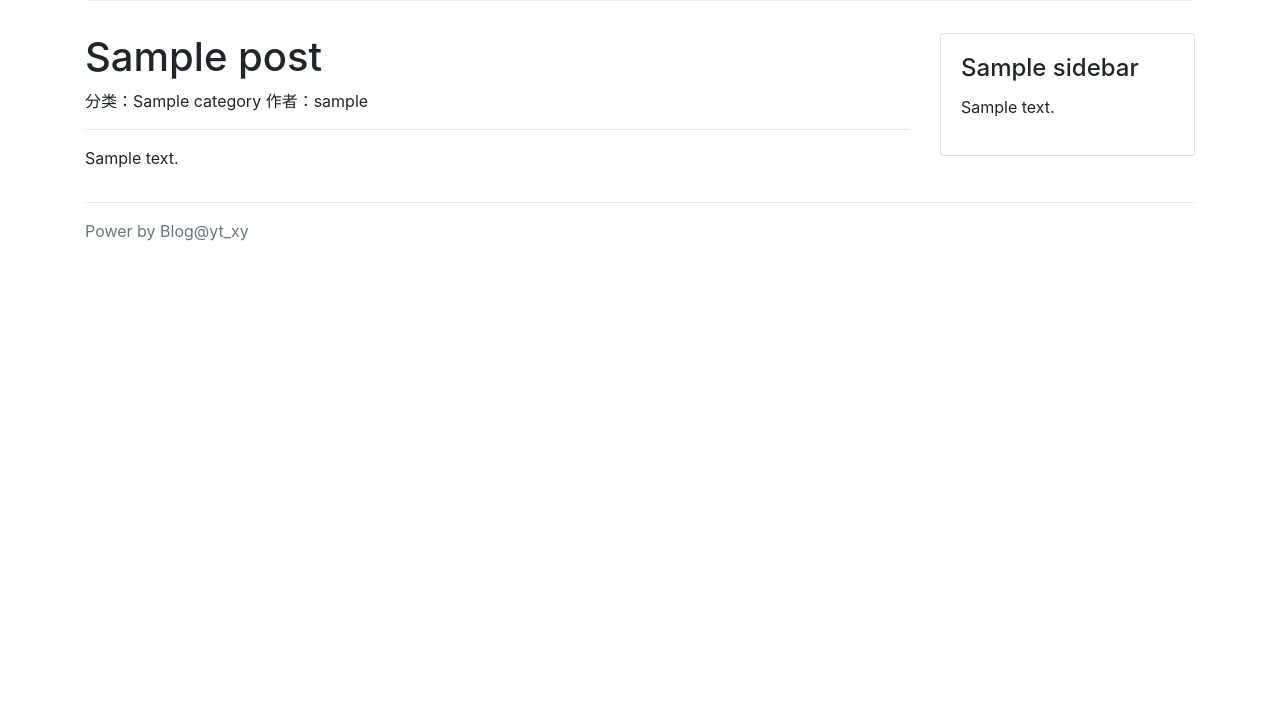
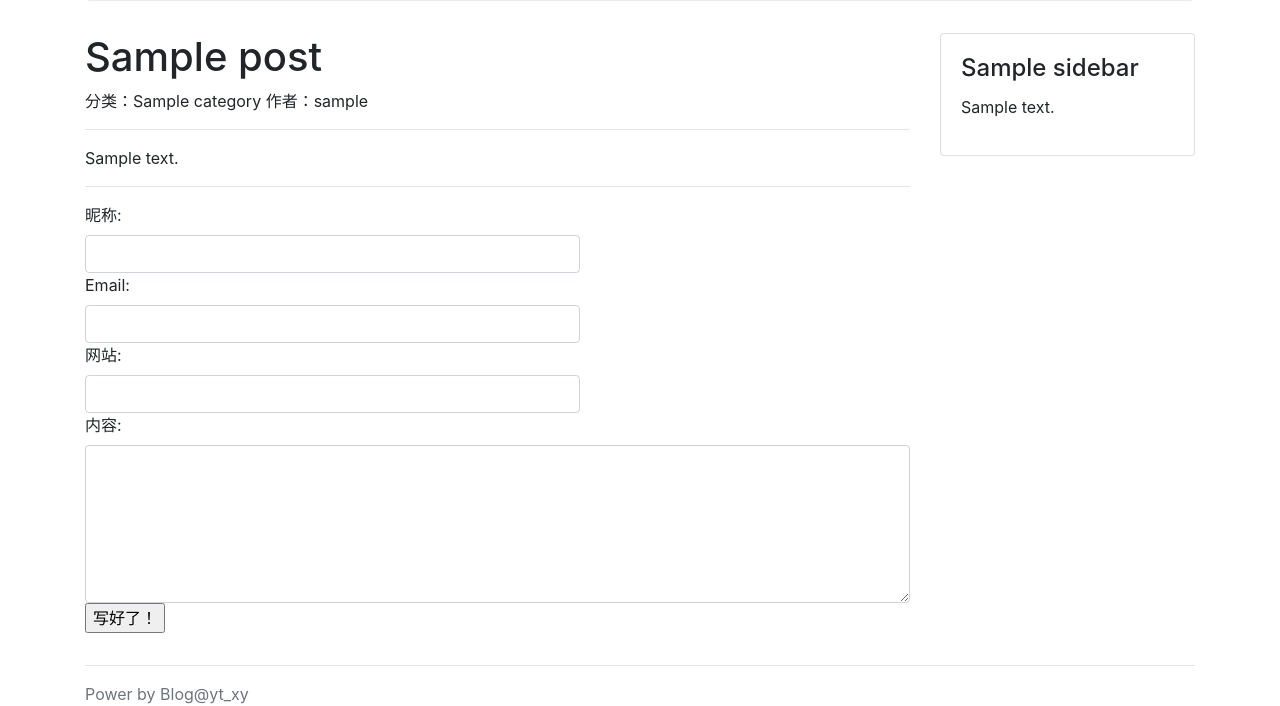
Before and after one commit to yt-xy/Django-blog, a Django app: a page that uses blog/themes/bootstrap/templates/blogs/detail.html in a window 1280 px wide. Shown: the part 285-991 px from the top of the page. Before the commit the page ends 526 px from the top, so only its background shows below. Run offline with Django 3.2, Linux system fonts and the light colour scheme; tables that the repository leaves empty hold one stand-in row (values such as "Sample post"); some libraries are stand-ins or nearby versions.

Commit message:
comment Mixin

```diff
--- a/blog/themes/bootstrap/templates/blogs/detail.html
+++ b/blog/themes/bootstrap/templates/blogs/detail.html
@@ -13,28 +13,30 @@
             {{ post.content }}
         </p>
     {% endif %}
-{#    <hr />#}
-{#    <div class="comment">#}
-{#        <form class="form-group" action="/comment/" method="POST">#}
-{#            {% csrf_token %}#}
-{#            <input name="target" type="hidden" value="{{ request.path }}" />#}
-{#            {{ comment_form }}#}
-{#            <input type="submit" value="写好了！" />#}
-{#        </form>#}
-{##}
-{#        <!-- 评论列表 -->#}
-{#        <ul class="list-group">#}
-{#            {% for comment in comment_list %}#}
-{#                <li class="list-group-item">#}
-{#                    <div class="nickname">#}
-{#                        <a href="{{ comment.website }}">{{ comment.nickname }}</a>#}
-{#                        <span>{{ comment.created_time }}</span>#}
-{#                    </div>#}
-{#                    <div class="comment-content">#}
-{#                        {{ comment.content }}#}
-{#                    </div>#}
-{#                </li>#}
-{#            {% endfor %}#}
-{#        </ul>#}
-{#    </div>#}
+    <hr />
+    <div class="comment">
+        <form class="form-group" action="/comment/" method="POST">
+            {% csrf_token %}
+            <input name="target" type="hidden" value="{{ request.path }}" />
+            {{ comment_form }}
+            <input type="submit" value="写好了！" />
+        </form>
+
+        <!-- 评论列表 -->
+        <ul class="list-group">
+            {% for comment in comment_list %}
+                <li class="list-group-item">
+                    <div class="nickname">
+                        <a href="{{ comment.website }}">{{ comment.nickname }}</a>
+                        <span>{{ comment.created_time }}</span>
+                    </div>
+                    <div class="comment-content">
+                        {% autoescape off %}
+                            {{ comment.content }}
+                        {% endautoescape %}
+                    </div>
+                </li>
+            {% endfor %}
+        </ul>
+    </div>
 {% endblock %}
--- a/blog/themes/bootstrap/templates/comment/block.html
+++ b/blog/themes/bootstrap/templates/comment/block.html
@@ -16,7 +16,9 @@
                     <span>{{ comment.created_time }}</span>
                 </div>
                 <div class="comment-content">
-                    {{ comment.content }}
+                    {% autoescape off %}
+                        {{ comment.content }}
+                    {% endautoescape %}
                 </div>
             </li>
         {% endfor %}
--- a/blog/themes/bootstrap/templates/config/blocks/sidebar_comments.html
+++ b/blog/themes/bootstrap/templates/config/blocks/sidebar_comments.html
@@ -8,7 +8,8 @@
     <ul>
         {% for comment in comments %}
             <li>
-                <a href="{{ comment.target }}">{{ comment.target.title }}</a> | {{ comment.nickname }} : {{ comment.content }}
+                <a href="{{ comment.target }}">{{ comment.target.title }}</a> |
+                {{ comment.nickname }} : {% autoescape off %}{{ comment.content }}{% endautoescape %}
             </li>
         {% endfor %}
     </ul>
--- a/blogs/models.py
+++ b/blogs/models.py
@@ -1,3 +1,4 @@
+import mistune
 from django.contrib.auth.models import User
 from django.db import models
 
@@ -77,6 +78,8 @@
     owner = models.ForeignKey(User, verbose_name='作者', on_delete=models.PROTECT, db_constraint=False)
     created_time = models.DateTimeField(auto_now_add=True, verbose_name='创建时间')
 
+    content_html = models.TextField(verbose_name='正文html代码', blank=True, editable=False)
+
     pv = models.PositiveIntegerField(default=1)
     uv = models.PositiveIntegerField(default=1)
 
@@ -86,6 +89,10 @@
     class Meta:
         verbose_name = verbose_name_plural = '文章'
         ordering = ['-id']  # 根据id进行降序排序
+
+    def save(self, *args, **kwargs):
+        self.content_html = mistune.markdown(self.content)
+        super().save(*args, **kwargs)
 
     @staticmethod
     def get_by_tag(tag_id):
--- a/blogs/views.py
+++ b/blogs/views.py
@@ -67,13 +67,13 @@
     context_object_name = 'post'
     pk_url_kwarg = 'post_id'
 
-    # def get_context_data(self, **kwargs):
-    #     context = super().get_context_data(**kwargs)
-    #     context.update({
-    #         'comment_form': CommentForm,
-    #         'comment_list': Comment.get_by_target(self.request.path),
-    #     })
-    #     return context
+    def get_context_data(self, **kwargs):
+        context = super().get_context_data(**kwargs)
+        context.update({
+            'comment_form': CommentForm,
+            'comment_list': Comment.get_by_target(self.request.path),
+        })
+        return context
 
 
 class SearchView(IndexView):
--- a/comment/views.py
+++ b/comment/views.py
@@ -23,7 +23,7 @@
 
         context = {
             'succeed': succeed,
-            'form':comment_form,
+            'form': comment_form,
             'target': target,
         }
         return self.render_to_response(context)
```
